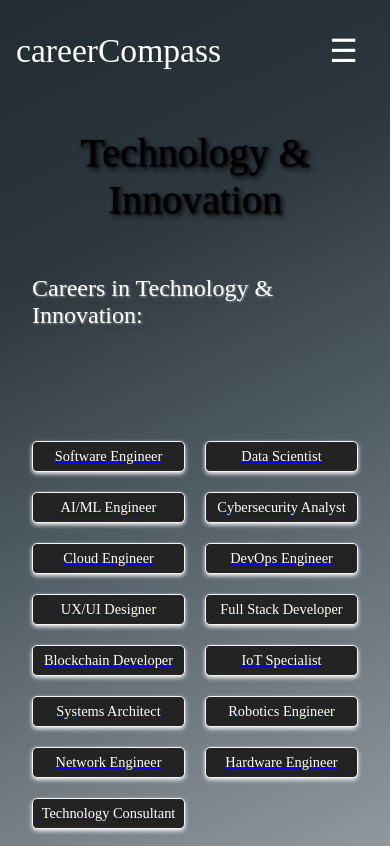
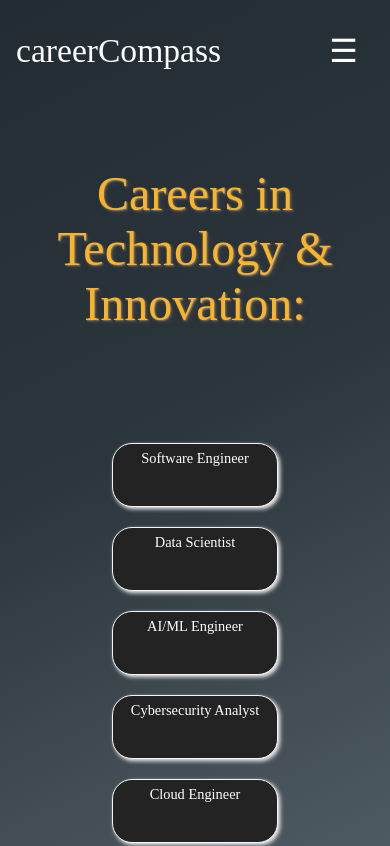
Before and after one commit to namannn04/careerCompass, a React (Vite) app: page /category/1 in a window 390 px wide. Shown: the top 846 px of the page. Built offline with nearby package versions, Linux system fonts and the light colour scheme; a web font is replaced by a local one.

Commit message:
fixing css

```diff
--- a/src/Blog/BlogPost.jsx
+++ b/src/Blog/BlogPost.jsx
@@ -1,5 +1,6 @@
 import React, { useState, useEffect } from "react";
 // import "./index.css";
+import "./blog.css"
 
 const BlogPost = ({
   title,
--- a/src/Career/SubCar.jsx
+++ b/src/Career/SubCar.jsx
@@ -5,6 +5,7 @@ import careerData from "./careerData";
 import './subCar.css';
 import Navbar from "../Navbar/Navbar";
 import Footer from "../Footer/Footer";
+
 const SubCareer = () => {
   const { id } = useParams();
   const selectedCategory = careerData.find((category) => category.id === parseInt(id));
@@ -16,18 +17,17 @@ const SubCareer = () => {
   return (
     <>
       <Navbar/>
-    <div className="Subcar">
-
-      <h1 className="carHead">{selectedCategory.category}</h1>
-      <h3 className="head">Careers in {selectedCategory.category}:</h3>
-      <div className="SubcareerGrid">
+      <div className="Subcar-subcar">
+        {/* <h1 className="carHead-subcar">{selectedCategory.category}</h1> */}
+        <h3 className="head-subcar">Careers in {selectedCategory.category}:</h3>
+        <div className="SubcareerGrid-subcar">
           {selectedCategory.careers.map((career, index) => (
             <Link
               to={`/career/${encodeURIComponent(career)}`}
               key={index}
-            className="careerGridItemLink"
+              className="careerGridItemLink-subcar"
             >
-            <div className="careerGridItem">{career}</div>
+              <div className="careerGridItem-subcar">{career}</div>
             </Link>
           ))}
         </div>
--- a/src/Career/SubCareerDetails.jsx
+++ b/src/Career/SubCareerDetails.jsx
@@ -124,6 +124,7 @@ const CareerDetail = () => {
         />
       )}
     </div>
+    <Footer/>
     </>
   );
 };
--- a/src/Career/career.css
+++ b/src/Career/career.css
@@ -1,4 +1,4 @@
-<<<<<<< HEAD
+/* <<<<<<< HEAD */
 body {
     margin: 0;
     font-family: "EB Garamond", serif;
@@ -10,22 +10,23 @@ body {
   .main{
     height: 100vh;
   }
-=======
-.main {
+/* .main {
   background: linear-gradient(135deg, #232c33 0%, #2c363d 40%, #4f5b63 70%, #a0a7ac 100%);
   color: #eeeeee;
   height: 100vh;
   margin-top: 6rem;
-}
->>>>>>> bd9eccf244b44e7e5c3670dc1ce52c95b886afa5
+} */
+/* >>>>>>> bd9eccf244b44e7e5c3670dc1ce52c95b886afa5 */
 
 /* Large screens (default styles) */
 .carHead {
   font-family: "Protest Riot";
   font-weight: 400;
   font-size: 4.2rem;
-  text-shadow: 3px 3px 5px rgb(255, 157, 45), 1px 1px 2px rgb(255, 157, 45);
+  /* text-shadow: 3px 3px 5px rgb(255, 157, 45), 1px 1px 2px rgb(0, 0, 0); */
   text-align: center;
+  margin-top: 7rem;
+  color: #fcb326;
 }
 
 .Explore {
@@ -38,16 +39,18 @@ body {
 .exploreAbout {
   text-align: center;
   position: relative;
-  top: 1rem;
   margin-right: 11rem;
+  padding-left: 5rem;
+  padding-right: 5rem;
 }
 
 .explorePhoto img {
   position: relative;
   right: 7rem;
   height: auto;
-  width: 300px;
+  width: 20rem;
   border-radius: 1rem;
+  top: -50px;
 }
 
 .byLine {
@@ -55,7 +58,7 @@ body {
   font-family: "Protest Riot";
   font-weight: 400;
   font-size: 3rem;
-  text-shadow: 2px 2px 4px rgb(255, 255, 255);
+  text-shadow: 2px 2px 4px rgb(0, 0, 0);
   text-align: center;
   margin-bottom: 3rem;
 }
@@ -71,7 +74,7 @@ body {
   border: 1px solid #ddd;
   border-radius: 8px;
   overflow: hidden;
-  background: #28282B;
+  background: rgba(40, 40, 43, 0.4);
   box-shadow: 0 4px 8px rgba(0, 0, 0, 0.1);
   text-align: center;
   transition: transform 0.3s ease, box-shadow 0.3s ease;
@@ -80,7 +83,7 @@ body {
 
 .careerCard:hover {
   transform: scale(1.05) rotateX(5deg) rotateY(-5deg);
-  box-shadow: 0 4px 8px #f9f9f9;
+  box-shadow: 0 4px 8px #000000;
   cursor: pointer;
 }
 
@@ -88,9 +91,9 @@ body {
   font-family: "Protest Riot";
   margin: 16px 0;
   font-size: 1.7em;
-  color: #f9f9f9;
+  color: #fcb326  ;
   font-weight: 100;
-  text-shadow: 2px 2px 3px rgb(255, 157, 45), 1px 1px 2px rgb(255, 157, 45);
+  /* text-shadow: 2px 2px 3px rgb(0, 0, 0), 1px 1px 2px rgb(135, 91, 201); */
 }
 
 .careerList {
@@ -128,18 +131,7 @@ body {
 /* Tablet devices */
 @media (max-width: 1024px) {
   .carHead {
-<<<<<<< HEAD
-    font-family: "Protest Riot";
-    font-weight: 400;
-    margin-top:3.7rem;
-    font-style: normal;
-    font-size: 4.2rem;
-    text-shadow: 3px 3px 5px black,
-      1px 1px 2px black;
-    text-align: center;
-=======
     font-size: 3.5rem;
->>>>>>> bd9eccf244b44e7e5c3670dc1ce52c95b886afa5
   }
 
   .Explore {
@@ -150,49 +142,16 @@ body {
   }
 
   .exploreAbout {
-<<<<<<< HEAD
-    text-align:center;
-    position:relative;
-    top:3rem;
-    font-size:1.65rem;
-    margin-right: 11rem;
-=======
     margin-right: 0;
     top: 0;
->>>>>>> bd9eccf244b44e7e5c3670dc1ce52c95b886afa5
   }
 
   .explorePhoto img {
-<<<<<<< HEAD
-    position: relative;
-    right: 7rem;
-    height: auto;
-    width: 300px;
-    border-radius: 1rem;
-  }
-  .byLine{
-    margin-top:4rem;
-    font-family: "Protest Riot";
-    font-weight: 400;
-    font-style: normal;
-    font-size: 3rem;
-    text-shadow: 3px 3px 5px black,
-      1px 1px 2px black;
-    text-align: center;
-    margin-bottom:3rem;
-=======
     width: 250px;
     right: 0;
->>>>>>> bd9eccf244b44e7e5c3670dc1ce52c95b886afa5
   }
 
   .careerCards {
-<<<<<<< HEAD
-    display: grid;
-    grid-template-columns: repeat(4, 1fr);
-    gap: 35px;
-    padding: 30px;
-=======
     grid-template-columns: repeat(2, 1fr); /* Show two columns instead of three */
   }
 
@@ -205,7 +164,6 @@ body {
 @media (max-width: 768px) {
   .carHead {
     font-size: 2.5rem;
->>>>>>> bd9eccf244b44e7e5c3670dc1ce52c95b886afa5
   }
 
   .Explore {
@@ -229,40 +187,11 @@ body {
   }
 
   .careerCard {
-<<<<<<< HEAD
-    border: 1px solid #ddd;
-    border-radius: 8px;
-    overflow: hidden;
-    background: #28282B;
-    text-align: center;
-    transition: transform 0.3s ease;
-    padding: 30px;
-  }
-  .careerCard:hover {
-    transform: scale(1.05) rotateX(5deg) rotateY(-5deg);
-    cursor:pointer;
-  }
-  .careerImage {
-    width: 100%;
-    height: auto;
-    border-bottom: 1px solid #ddd;
-  }
-
-  .careerCategory {
-    font-family: "Protest Riot";
-    margin: 16px 0;
-    font-size: 1.7em;
-    color:#f9f9f9;
-    font-weight:100;
-    text-shadow: 2px 2px 3px black,
-      1px 1px 2px black;
-=======
     padding: 20px;
   }
 
   .careerCategory {
     font-size: 1.5rem;
->>>>>>> bd9eccf244b44e7e5c3670dc1ce52c95b886afa5
   }
 }
 .exploreStart{
--- a/src/Career/subCar.css
+++ b/src/Career/subCar.css
@@ -1,43 +1,56 @@
-.Subcar {
+.Subcar-subcar {
   margin-top: 5rem;
 }
 
-.SubcareerGrid {
+.SubcareerGrid-subcar {
   display: grid;
   grid-template-columns: repeat(auto-fill, minmax(200px, 1fr));
   gap: 80px;
   margin-top: 3rem;
-  padding: 2rem;
+  padding-top: 2rem;
+  padding-right: 7rem;
+  padding-left: 7rem;
+  padding-bottom: 7rem;
   text-decoration: none;
 }
 
-.careerGridItem {
+.careerGridItem-subcar {
   font-size: 1.2rem;
-  padding: 10px;
+  padding: 20px;
   text-align: center;
   border: 1px solid #f5f5f5;
-  border-radius: 5px;
+  border-radius: 20px;
   background-color: rgb(36, 35, 35);
-  box-shadow: 0 2px 4px #f5f5f5;
+  box-shadow: 2px 2px 4px #f5f5f5;
   color: white;
+  height: 4rem;
+  display: flex;
+  justify-content: center;
 }
 
-.careerGridItem:hover {
+.careerGridItem-subcar:hover {
   background-color: #cfd7c7;
   color: rgb(36, 35, 35);
   cursor: pointer;
+  box-shadow: 2px 2px 4px #000000;
+
 }
 
-.title {
+.title-subcar {
   margin-top: 20px;
   font-weight: 600;
   font-size: 4rem;
   text-align: center;
   color: #cfd7c7;
-  text-shadow: 3px 3px 5px rgba(0, 0, 0, 0.7), 1px 1px 2px rgba(255, 255, 255, 0.5);
+  text-shadow: 3px 3px 5px rgba(0, 0, 0, 0.7),
+    1px 1px 2px rgba(255, 255, 255, 0.5);
 }
 
-.quoteCont {
+.careerGridItemLink-subcar {
+  text-decoration: none;
+}
+
+.quoteCont-subcar {
   display: inline-block;
   position: relative;
   margin: 20px 0;
@@ -69,7 +82,7 @@
   }
 }
 
-.quoteCont::before {
+.quoteCont-subcar::before {
   content: "“";
   font-size: 3rem;
   color: #0b2027;
@@ -78,7 +91,7 @@
   left: 10px;
 }
 
-.quoteCont::after {
+.quoteCont-subcar::after {
   content: "”";
   font-size: 3rem;
   color: #0b2027;
@@ -87,31 +100,34 @@
   right: 10px;
 }
 
-.quoteAuth {
+.quoteAuth-subcar {
   text-align: right;
   font-size: 1.4rem;
   color: #0b2027;
   margin-top: 10px;
 }
 
-.head {
-  font-size: 4.5rem;
+.head-subcar {
+  font-size: 4rem;
   font-weight: 500;
-  text-shadow: 3px 3px 5px rgba(66, 65, 65, 0.7), 1px 1px 2px rgba(255, 255, 255, 0.5);
-  color: white;
+  text-shadow: 3px 3px 5px rgba(66, 65, 65, 0.7),
+    1px 1px 2px rgba(255, 255, 255, 0.5);
+  color: #fcb326;
   margin-top: 4rem;
+  text-align: center;
   padding: 2rem;
 }
 
-.headAuth {
+.headAuth-subcar {
   margin-left: 1rem;
   margin-bottom: 4rem;
   font-size: 2rem;
   font-weight: 500;
-  text-shadow: 3px 3px 5px rgba(0, 0, 0, 0.7), 1px 1px 2px rgba(255, 255, 255, 0.5);
+  text-shadow: 3px 3px 5px rgba(0, 0, 0, 0.7),
+    1px 1px 2px rgba(255, 255, 255, 0.5);
 }
 
-.qa-section {
+.qa-section-subcar {
   opacity: 0;
   transform: translateY(50px);
   transition: opacity 1s ease-in-out, transform 1s ease-in-out;
@@ -128,26 +144,26 @@
   position: relative;
 }
 
-.qa-section.visible {
+.qa-section-subcar.visible {
   opacity: 1;
   transform: translateY(0);
 }
 
-.qa-section.transition-complete {
+.qa-section-subcar.transition-complete {
   transition: none !important;
 }
 
-.qa-section:hover {
+.qa-section-subcar:hover {
   background-color: #a7aea0;
 }
 
-.question {
+.question-subcar {
   font-size: 1.5rem;
   font-weight: 600;
   color: #0b2027;
 }
 
-.answer {
+.answer-subcar {
   font-size: 1.2rem;
   color: #0b2027;
   max-height: 0;
@@ -156,12 +172,12 @@
   transition: max-height 0.7s ease-in-out, opacity 0.7s ease-in-out;
 }
 
-.qa-section.active .answer {
+.qa-section-subcar.active .answer-subcar {
   max-height: 500px;
   opacity: 1;
 }
 
-.reveal-button {
+.reveal-button-subcar {
   margin-top: 10px;
   padding: 5px 10px;
   background-color: #0b2027;
@@ -173,20 +189,20 @@
   transition: background-color 0.3s ease-in-out;
 }
 
-.reveal-button:hover {
+.reveal-button-subcar:hover {
   background-color: #333;
 }
 
-.qa-section.custom-layout {
+.qa-section-subcar.custom-layout {
   display: flex;
   align-items: flex-start;
 }
 
-.qa-section.custom-layout .qa-content {
+.qa-section-subcar.custom-layout .qa-content-subcar {
   flex: 1;
 }
 
-.qa-image img {
+.qa-image-subcar img {
   max-width: 300px;
   max-height: 300px;
   border-radius: 10px;
@@ -196,55 +212,55 @@
 
 /* Tablet devices */
 @media (max-width: 1024px) {
-  .SubcareerGrid {
+  .SubcareerGrid-subcar {
     gap: 40px;
   }
 
-  .careerGridItem {
+  .careerGridItem-subcar {
     font-size: 1rem;
     padding: 8px;
   }
 
-  .title {
+  .title-subcar {
     font-size: 3rem;
   }
 
-  .quoteCont {
+  .quoteCont-subcar {
     padding: 30px 50px;
     font-size: 2rem;
   }
 
-  .head {
+  .head-subcar {
     font-size: 3.5rem;
   }
 }
 
 /* Mobile devices */
 @media (max-width: 768px) {
-  .Subcar {
+  .Subcar-subcar {
     margin-top: 3rem;
   }
 
-  .SubcareerGrid {
+  .SubcareerGrid-subcar {
     grid-template-columns: repeat(auto-fill, minmax(150px, 1fr));
     gap: 20px;
   }
 
-  .careerGridItem {
+  .careerGridItem-subcar {
     font-size: 0.9rem;
     padding: 6px;
   }
 
-  .title {
+  .title-subcar {
     font-size: 2.5rem;
   }
 
-  .quoteCont {
+  .quoteCont-subcar {
     padding: 20px 30px;
     font-size: 1.8rem;
   }
 
-  .head {
+  .head-subcar {
     font-size: 3rem;
   }
 }
--- a/src/Career/subCareer.css
+++ b/src/Career/subCareer.css
@@ -1,18 +1,25 @@
 * {
     margin: 0;
   }
+body{
+  background: linear-gradient(135deg, #232c33 0%, #2c363d 40%, #4f5b63 70%, #a0a7ac 100%);
+}
   .careerDetail {
     color: #fff;
     padding: 20px;
-    background: linear-gradient(135deg, #232c33 0%, #2c363d 40%, #4f5b63 70%, #a0a7ac 100%);
     background-size:cover;
-    margin-top: 6rem;
+    padding-bottom: 60px;
   }
 
   .timeline {
     position: relative;
     width: 100%;
     height: 100vh;
+  }
+
+  .exploreButton{
+    margin-bottom: 30px;
+    margin-left: 3rem;
   }
 
   .line {
@@ -99,6 +106,7 @@
     text-align:center;
     margin-top:9rem;
     font-size:3rem;
+    color: #fcb326;
   }
 
   /* Add this for consistent size of skill cards */
```
Also changed, not shown: src/Blog/blog.css (+17 -2 lines), src/Home/about.css (+4 -4 lines), src/Home/about2.css (added), src/Home/about2.jsx (added). Lines whose indentation alone changed are shown as unchanged.
